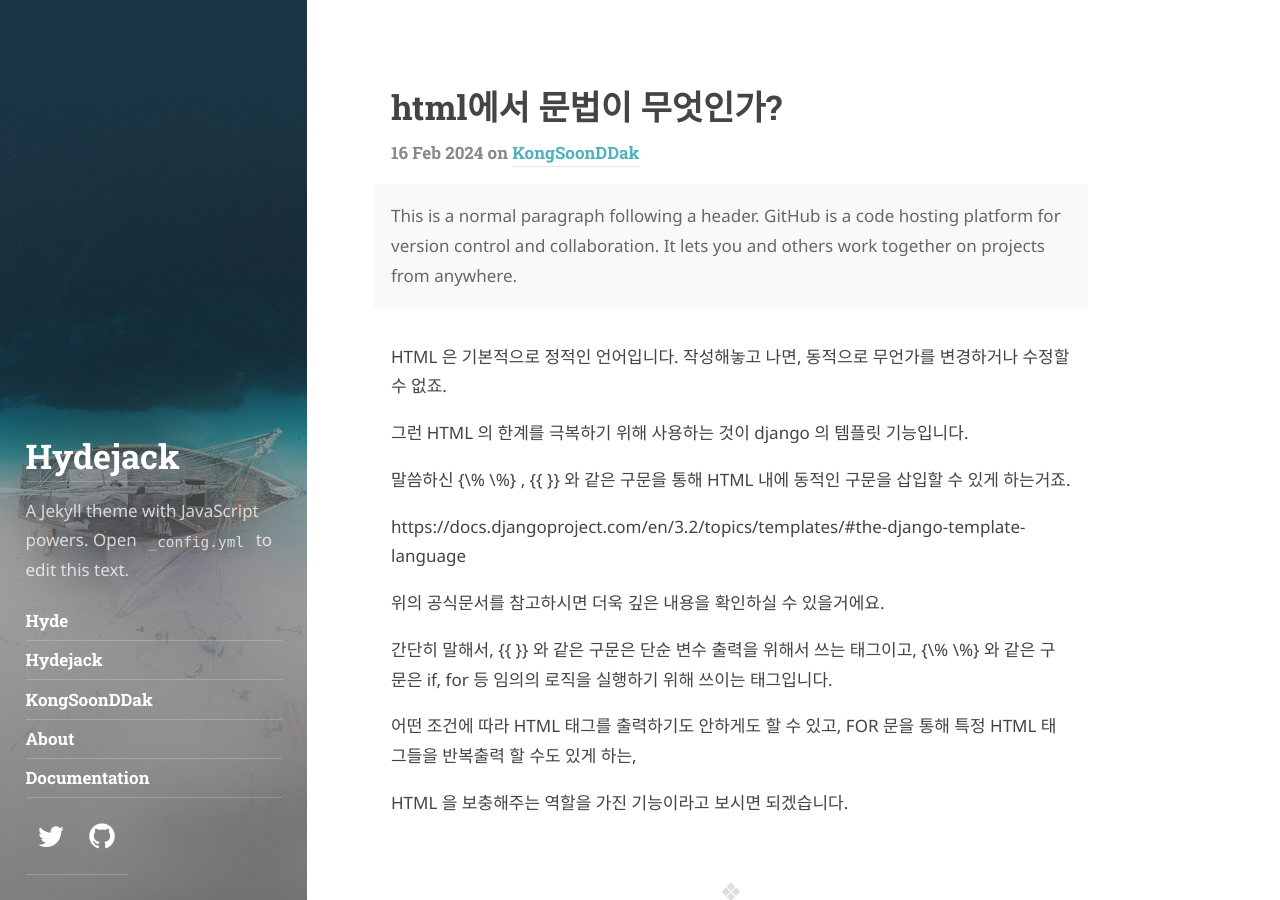
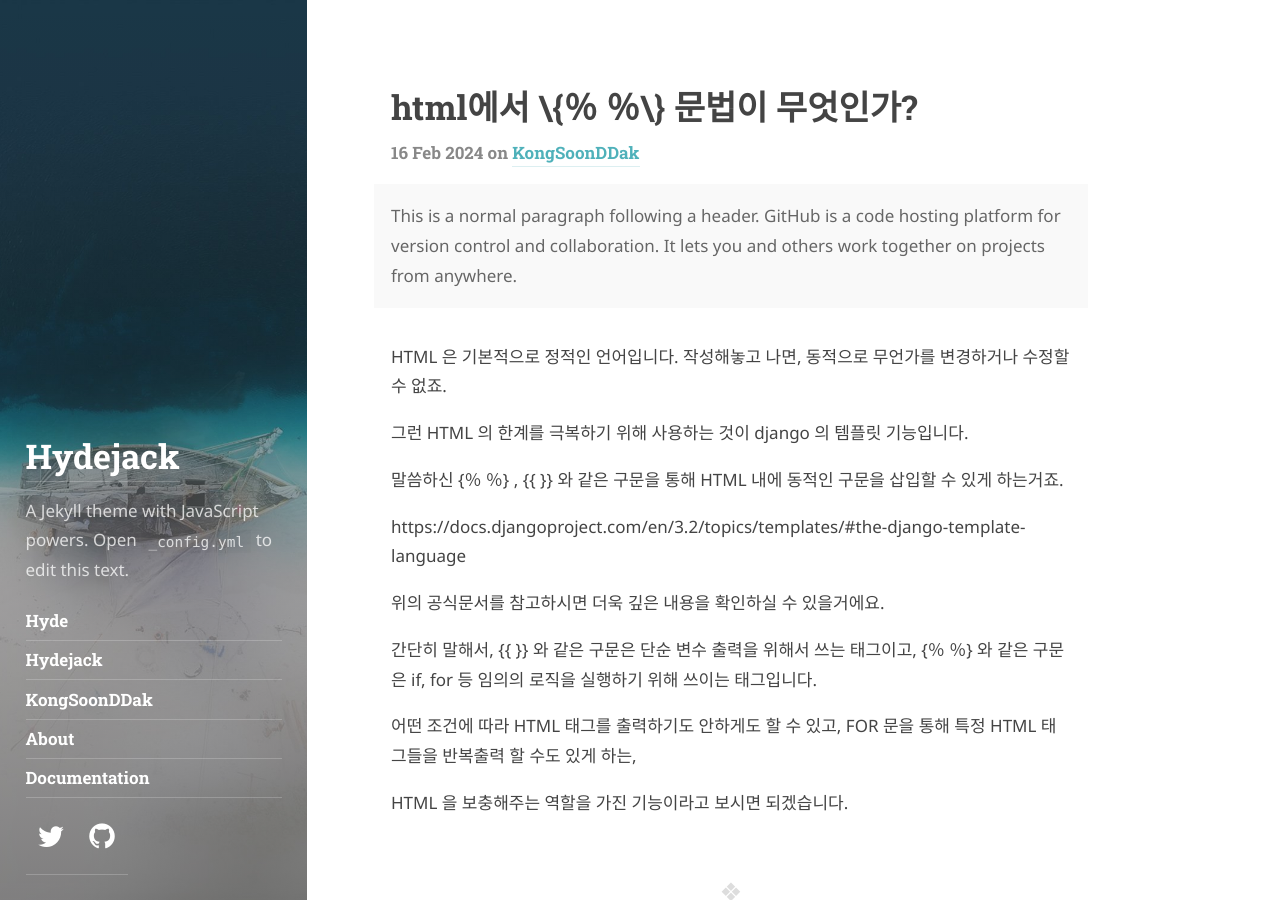
Before and after one commit to seunghyunhwang/seunghyunhwang.github.io, a Jekyll site: the page built from _posts/2024-02-16-html에서_문법이_무엇인가.md, in a window 1280 px wide and 900 px high. Built offline with Jekyll 4.4.1, drawn with Linux system fonts in a browser that asks for light colours; some web fonts are replaced.

Commit message:
Modify special symbols

```diff
--- a/_posts/2024-02-16-html에서_문법이_무엇인가.md
+++ b/_posts/2024-02-16-html에서_문법이_무엇인가.md
@@ -1,6 +1,6 @@
 ---
 layout: post
-title: html에서 문법이 무엇인가?
+title: html에서 \{％ ％\} 문법이 무엇인가?
 description: >
   This is a normal paragraph following a header.
   GitHub is a code hosting platform for version control and collaboration.
@@ -14,7 +14,7 @@ HTML 은 기본적으로 정적인 언어입니다.
 그런 HTML 의 한계를 극복하기 위해 사용하는 것이
 django 의 템플릿 기능입니다.
 
-말씀하신 \{\% \%\} , \{\{ \}\} 와 같은 구문을 통해 HTML 내에 동적인 구문을 삽입할 수 있게 하는거죠.
+말씀하신 \{％ ％\} , \{\{ \}\} 와 같은 구문을 통해 HTML 내에 동적인 구문을 삽입할 수 있게 하는거죠.
 
 https://docs.djangoproject.com/en/3.2/topics/templates/#the-django-template-language
 
@@ -22,7 +22,7 @@ https://docs.djangoproject.com/en/3.2/topics/templates/#the-django-template-lang
 
 간단히 말해서,
 \{\{ \}\} 와 같은 구문은 단순 변수 출력을 위해서 쓰는 태그이고,
-\{\% \%\} 와 같은 구문은 if, for 등 임의의 로직을 실행하기 위해 쓰이는 태그입니다.
+\{％ ％\} 와 같은 구문은 if, for 등 임의의 로직을 실행하기 위해 쓰이는 태그입니다.
 
 어떤 조건에 따라 HTML 태그를 출력하기도 안하게도 할 수 있고,
 FOR 문을 통해 특정 HTML 태그들을 반복출력 할 수도 있게 하는,
```
